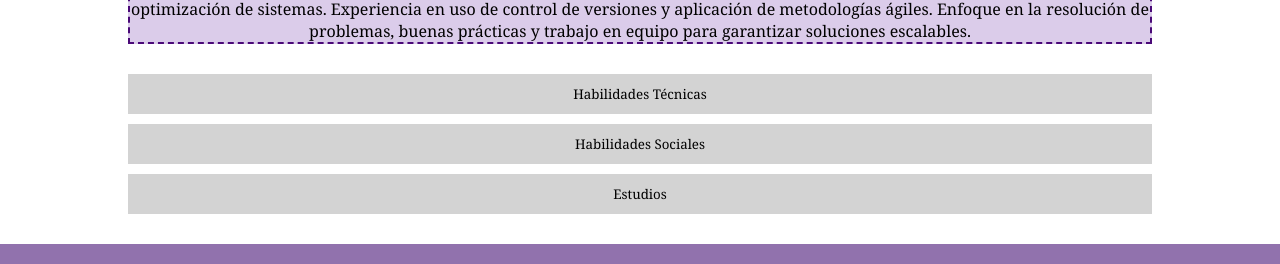
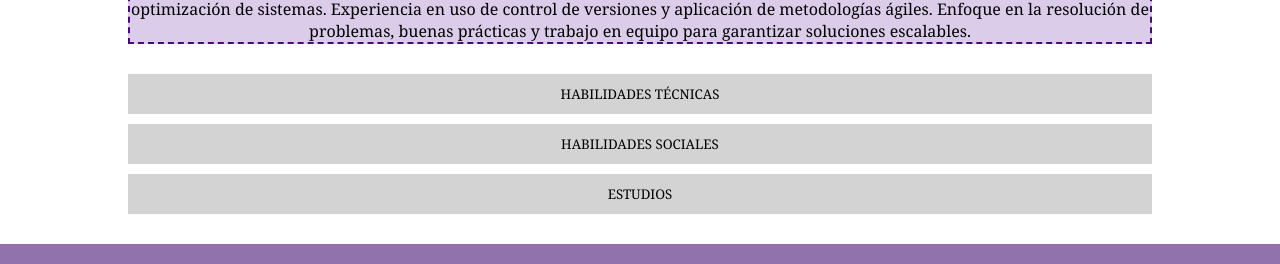
Before and after one commit to anamaria-romero/portafolio-ana, a React (Vite) app: page / in a window 1280 px wide. Shown: the part 321-585 px from the top of the page. Built offline with nearby package versions, Linux system fonts and the light colour scheme.

Commit message:
Noveno Commit

```diff
--- a/src/index.css
+++ b/src/index.css
@@ -56,11 +56,16 @@
   background-color: lightgray;
   border: none;
   cursor: pointer;
-  transition: background-color 0.3s ease;
+  transition: all 0.5s ease-in-out;
+  text-transform: uppercase;
+
 }
 
-.Skills:active {
+.Skills:hover {
   background-color: rgb(74, 9, 120);
+  transform: translateY(-7px);
+  color: white;
+  font-weight: 600;
 }
 
 footer {
```
